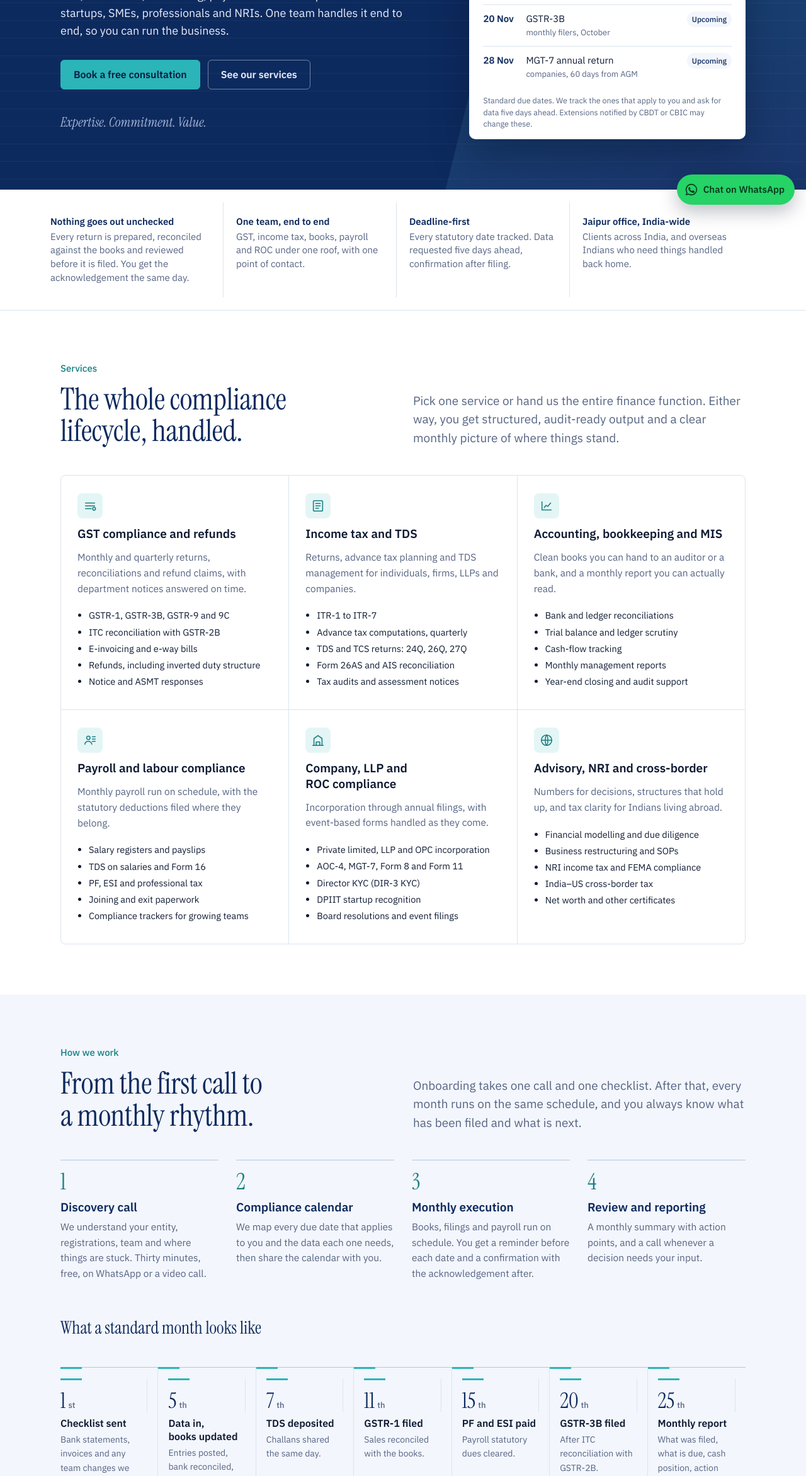
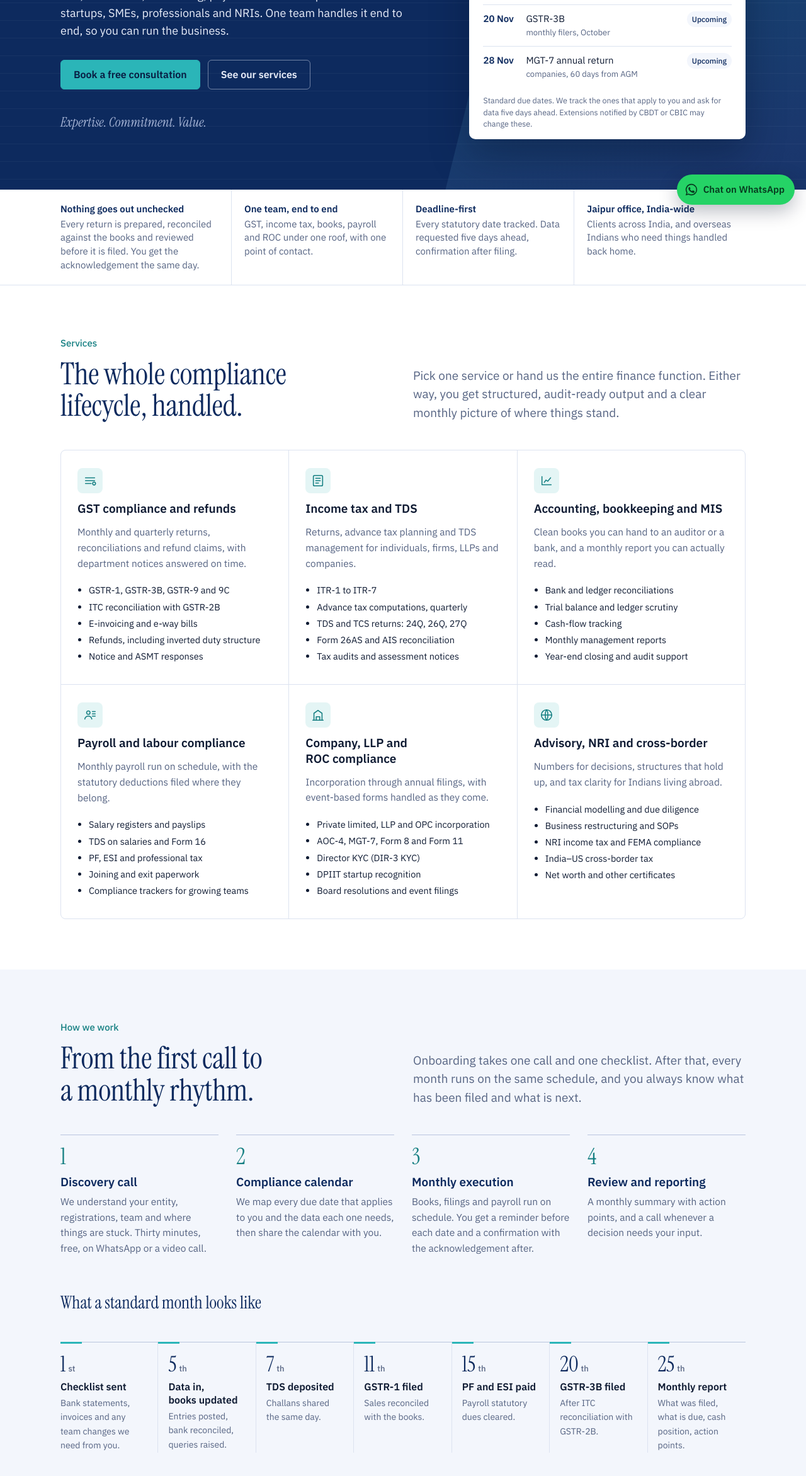
Before and after one commit to jinovatevbs/jinovate.com, a plain HTML site: page index.html in a window 1280 px wide. Shown: the part 457-2800 px from the top of the page at 63% size. Drawn offline with Linux system fonts and the light colour scheme.

Commit message:
Restore the side gutter on the at-a-glance strip
Scope the glance, month and why selectors to direct children so the
wrapper's padding is no longer overridden on phones.

Co-Authored-By: Claude Fable 5.1 <noreply@anthropic.com>
Claude-Session: https://claude.ai/code/session_013tmrhCR2TziBQJD9SQHjAU

```diff
--- a/index.html
+++ b/index.html
@@ -147,12 +147,12 @@ h3{font-family:var(--font-body);font-weight:600;font-size:19px;line-height:1.3}
 /* At a glance */
 .glance{border-bottom:1px solid var(--line)}
 .glance .wrap{display:grid;grid-template-columns:repeat(4,minmax(0,1fr))}
-.glance div{padding:20px 20px 20px 0;font-size:15px;line-height:1.45;border-right:1px solid var(--line);padding-left:20px;color:var(--muted)}
-.glance div:first-child{padding-left:0}
-.glance div:last-child{border-right:0}
+.glance .wrap > div{padding:20px 20px 20px 0;font-size:15px;line-height:1.45;border-right:1px solid var(--line);padding-left:20px;color:var(--muted)}
+.glance .wrap > div:first-child{padding-left:0}
+.glance .wrap > div:last-child{border-right:0}
 .glance strong{display:block;font-weight:600;color:var(--navy);margin-bottom:2px}
-@media (max-width:900px){.glance .wrap{grid-template-columns:1fr 1fr}.glance div{border-right:0;border-bottom:1px solid var(--line);padding-left:0}.glance div:nth-last-child(-n+2){border-bottom:0}}
-@media (max-width:480px){.glance .wrap{grid-template-columns:1fr}.glance div:nth-last-child(-n+2){border-bottom:1px solid var(--line)}.glance div:last-child{border-bottom:0}}
+@media (max-width:900px){.glance .wrap{grid-template-columns:1fr 1fr}.glance .wrap > div{border-right:0;border-bottom:1px solid var(--line);padding-left:0}.glance .wrap > div:nth-last-child(-n+2){border-bottom:0}}
+@media (max-width:480px){.glance .wrap{grid-template-columns:1fr}.glance .wrap > div:nth-last-child(-n+2){border-bottom:1px solid var(--line)}.glance .wrap > div:last-child{border-bottom:0}}
 
 /* Services */
 .services{display:grid;grid-template-columns:repeat(3,minmax(0,1fr));gap:1px;background:var(--line);border:1px solid var(--line);border-radius:var(--radius);overflow:hidden}
@@ -168,16 +168,16 @@ h3{font-family:var(--font-body);font-weight:600;font-size:19px;line-height:1.3}
 
 /* Month timeline */
 .month{margin-top:44px;border-top:1px solid var(--line-strong);display:grid;grid-template-columns:repeat(7,minmax(0,1fr))}
-.month div{padding:18px 16px 0 0;border-right:1px solid var(--line);min-width:0;position:relative;padding-left:16px}
-.month div:first-child{padding-left:0}
-.month div:last-child{border-right:0}
-.month div::before{content:"";position:absolute;top:-1px;left:0;width:34px;height:3px;background:var(--teal)}
-.month div:first-child::before{left:0}
+.month > div{padding:18px 16px 0 0;border-right:1px solid var(--line);min-width:0;position:relative;padding-left:16px}
+.month > div:first-child{padding-left:0}
+.month > div:last-child{border-right:0}
+.month > div::before{content:"";position:absolute;top:-1px;left:0;width:34px;height:3px;background:var(--teal)}
+.month > div:first-child::before{left:0}
 .month .day{font-family:var(--font-display);font-size:34px;line-height:1;color:var(--navy);font-variant-numeric:tabular-nums}
 .month .day small{font-family:var(--font-body);font-size:13px;color:var(--muted);margin-left:4px;font-weight:500}
 .month h3{font-size:16px;margin-top:8px}
 .month p{font-size:14px;color:var(--muted);margin-top:4px}
-@media (max-width:980px){.month{grid-template-columns:repeat(4,minmax(0,1fr))}.month div{border-right:0;padding-left:0;padding-right:20px;padding-bottom:16px}.month div::before{left:0}}
+@media (max-width:980px){.month{grid-template-columns:repeat(4,minmax(0,1fr))}.month > div{border-right:0;padding-left:0;padding-right:20px;padding-bottom:16px}.month > div::before{left:0}}
 @media (max-width:620px){.month{grid-template-columns:repeat(2,minmax(0,1fr))}}
 
 /* Who we serve */
@@ -190,7 +190,7 @@ h3{font-family:var(--font-body);font-weight:600;font-size:19px;line-height:1.3}
 
 /* Why */
 .why{display:grid;grid-template-columns:repeat(2,minmax(0,1fr));gap:32px 56px;margin-top:44px}
-.why div{border-top:2px solid var(--teal);padding-top:18px;min-width:0}
+.why > div{border-top:2px solid var(--teal);padding-top:18px;min-width:0}
 .why h3{color:#fff;margin-bottom:8px}
 .why p{color:var(--on-navy-muted);font-size:15.5px}
 @media (max-width:620px){.why{grid-template-columns:1fr}}
```
